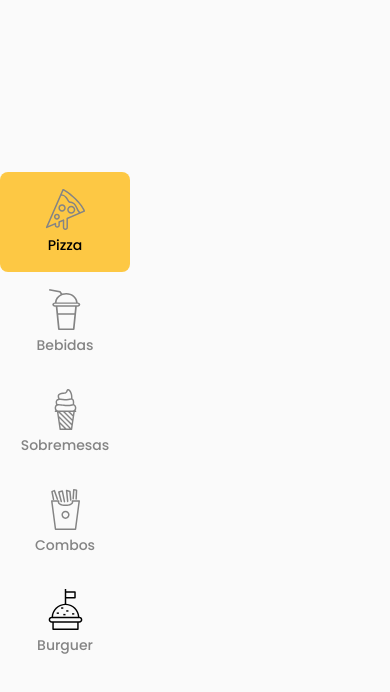
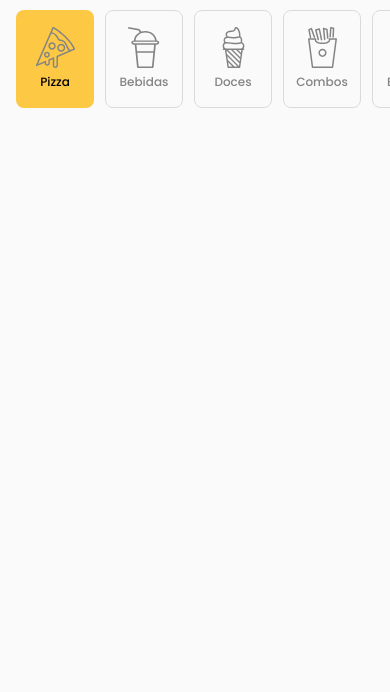
Before and after one commit to ClaudioKamoda/Restaurant-App, a Vue app: page / in a window 390 px wide. Shown: the top 692 px of the page. Built offline with nearby package versions, Linux system fonts and the light colour scheme.

Commit message:
Adapted navbar to mobile view

```diff
--- a/src/App.vue
+++ b/src/App.vue
@@ -15,4 +15,9 @@ export default {
 }
 </script>
 
-<style></style>
+<style>
+#app {
+	width: 100vw;
+	height: 100vh;
+}
+</style>
--- a/src/components/NavigationBar.vue
+++ b/src/components/NavigationBar.vue
@@ -35,7 +35,7 @@ export default {
 			navigationList: [
 				{ label: 'Pizza', id: 'pizzaIcon' },
 				{ label: 'Bebidas', id: 'drinksIcon' },
-				{ label: 'Sobremesas', id: 'desertIcon' },
+				{ label: 'Doces', id: 'desertIcon' },
 				{ label: 'Combos', id: 'comboIcon' },
 				{ label: 'Burguer', id: 'burguerIcon' }
 			],
@@ -58,9 +58,13 @@ export default {
 	width: 130px;
 	height: 100vh;
 	display: flex;
-	align-items: center;
+	justify-content: center;
 
 	ul {
+		display: flex;
+		flex-direction: column;
+		justify-content: center;
+		align-items: center;
 		list-style: none;
 		padding: 0;
 
@@ -97,5 +101,37 @@ export default {
 			}
 		}
 	}
+	@media screen and (max-width: 720px) {
+		width: 100%;
+		height: fit-content;
+
+		ul {
+			padding-left: 10.5px;
+			margin: 10px 0;
+			width: 100%;
+			flex-direction: row;
+			overflow: scroll;
+
+			li {
+				border-radius: 8px;
+				border: solid $light-grey 1.5px;
+				min-width: 78px;
+				max-width: 78px;
+				height: 98px;
+				margin: 0 5.5px;
+				p {
+					font-size: 0.75rem;
+				}
+				&.active {
+					border: none;
+				}
+			}
+		}
+	}
+	@media screen and (max-width: 450px) {
+		ul {
+			justify-content: flex-start;
+		}
+	}
 }
 </style>
```
Also changed, not shown: 1 other file (tests, documents, lock files or other folders).
